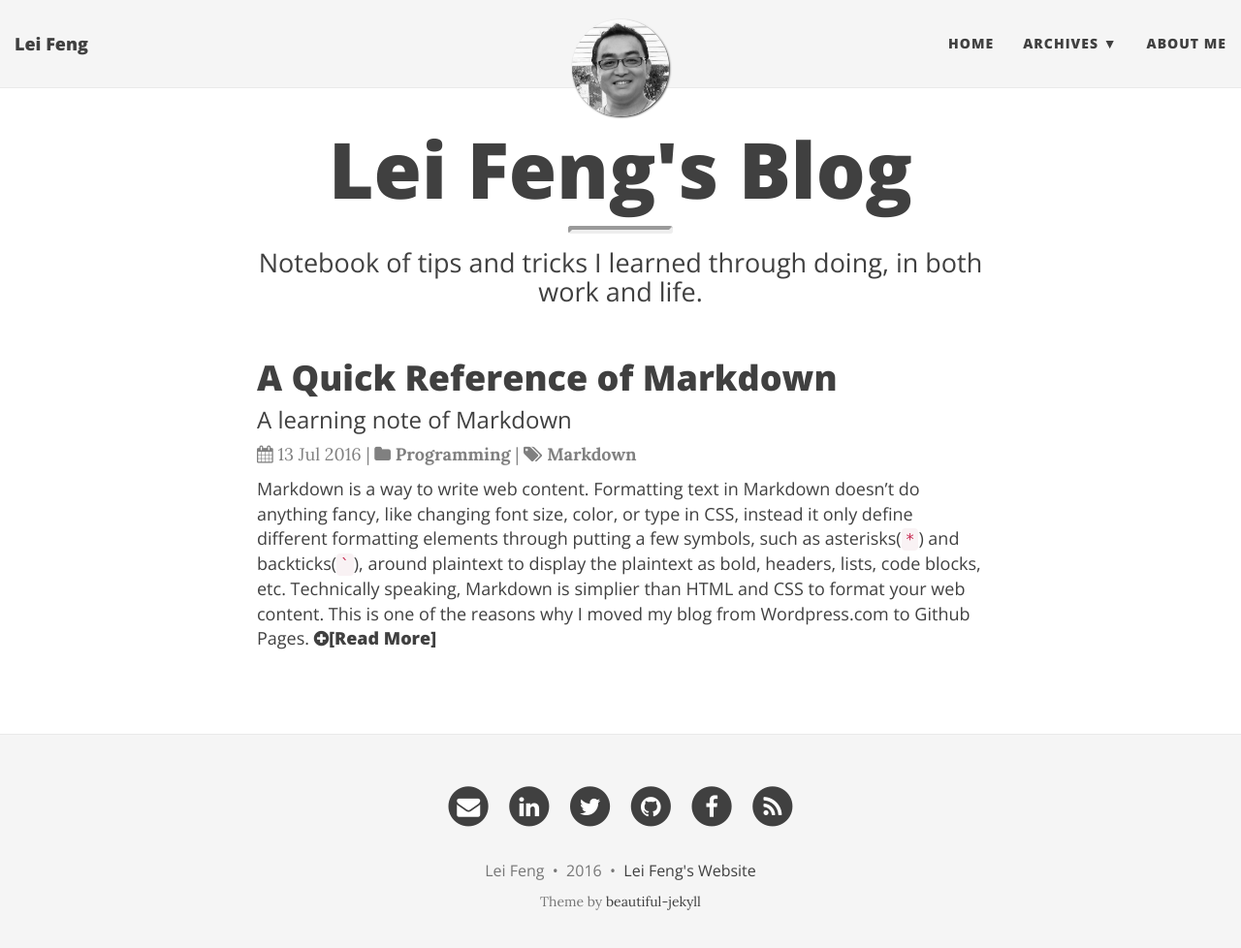
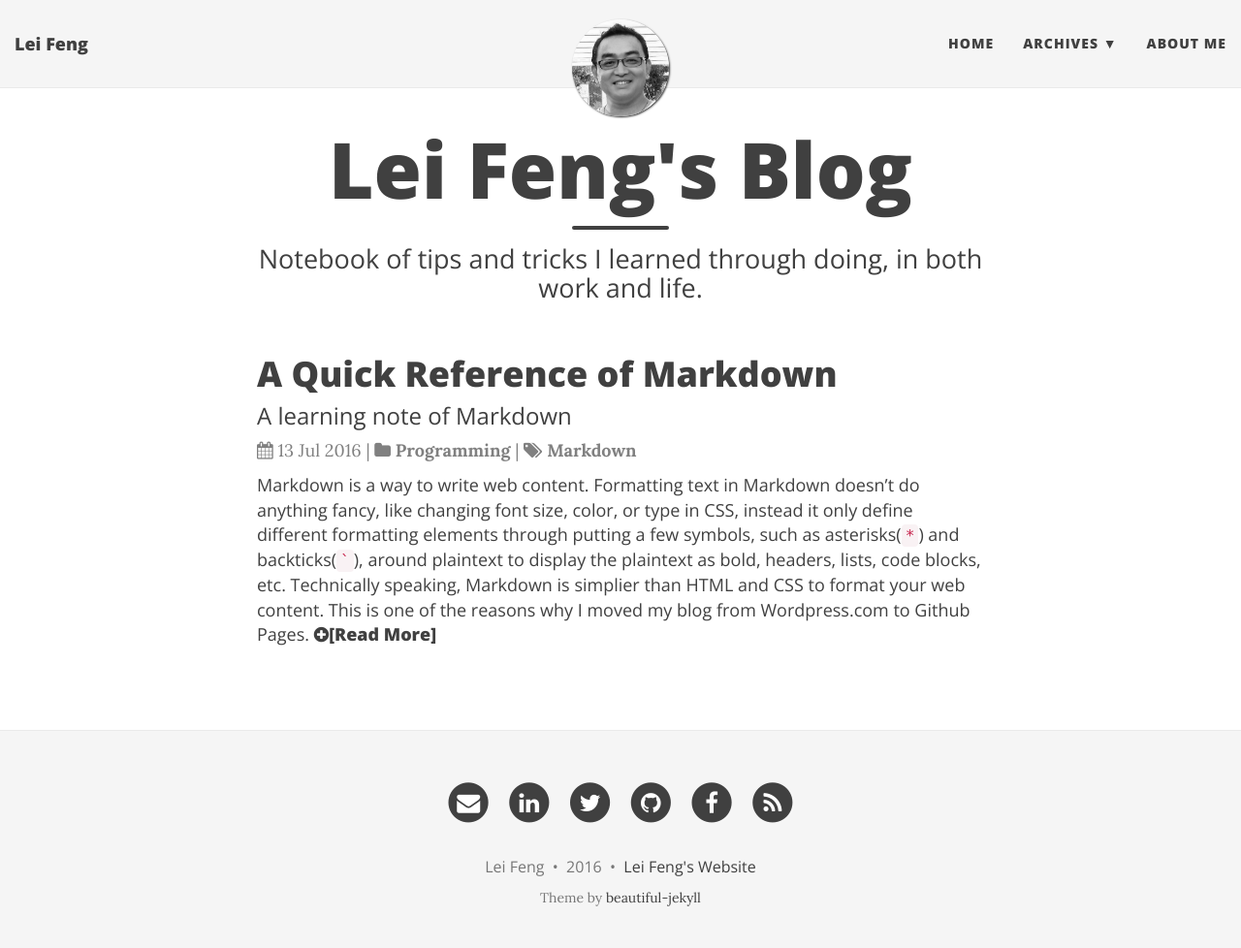
Before and after one commit to stonefl/stonefl.github.io, a Jekyll site: the page built from index.html, in a window 1280 px wide and 991 px high. Shown: the top 978 px of the window at 97% size. Built offline with Jekyll 4.4.1, drawn with Linux system fonts in a browser that asks for light colours; nearby versions of some CDN libraries; the list of posts is cut into pages by our own code.

Commit message:
Update main.css

```diff
--- a/css/main.css
+++ b/css/main.css
@@ -523,15 +523,6 @@ small.post-date {
   border-bottom-left-radius: 5px;
 }
 
-hr {
-    display: block;
-    margin-top: 0.5em;
-    margin-bottom: 0.5em;
-    margin-left: auto;
-    margin-right: auto;
-    border-style: inset;
-    border-width: 1px;
-}
 
 
 /* --- Pager --- */
```
